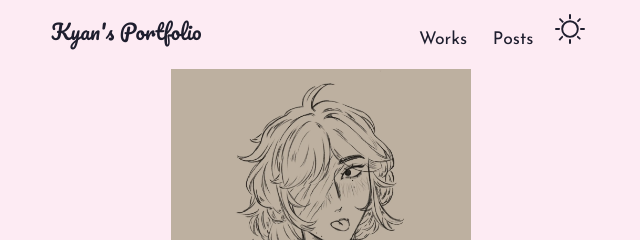
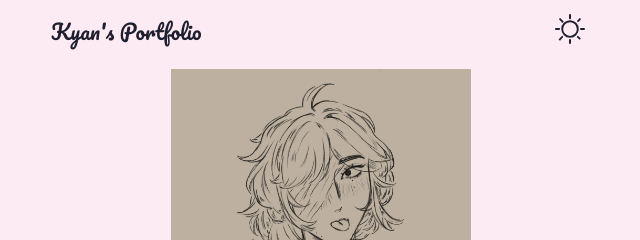
Before and after one commit to JasonRodriguez1474/milkkportfolio, an Astro site: page / in a window 1280 px wide. Shown: the top 240 px of the page, 319-959 px from the left. Built offline with nearby package versions, Linux system fonts and the light colour scheme; Astro itself is replaced by a stand-in of ours.

Commit message:
header temp minimized

```diff
--- a/src/components/Navigation.astro
+++ b/src/components/Navigation.astro
@@ -6,8 +6,8 @@ import ThemeIcon from './ThemeIcon.astro';
         <a href="/">Kyan's Portfolio</a>
     </div>
     <div class="navbar__menu">
-        <a href="/works/">Works</a>
-        <a href="/posts/">Posts</a>
+        <!-- <a href="/works/">Works</a>
+        <a href="/posts/">Posts</a> -->
         <!-- <a href="https://github.com/ttomczak3/Milky-Way" target="_blank">GitHub</a> -->
         <ThemeIcon />
     </div>
```
